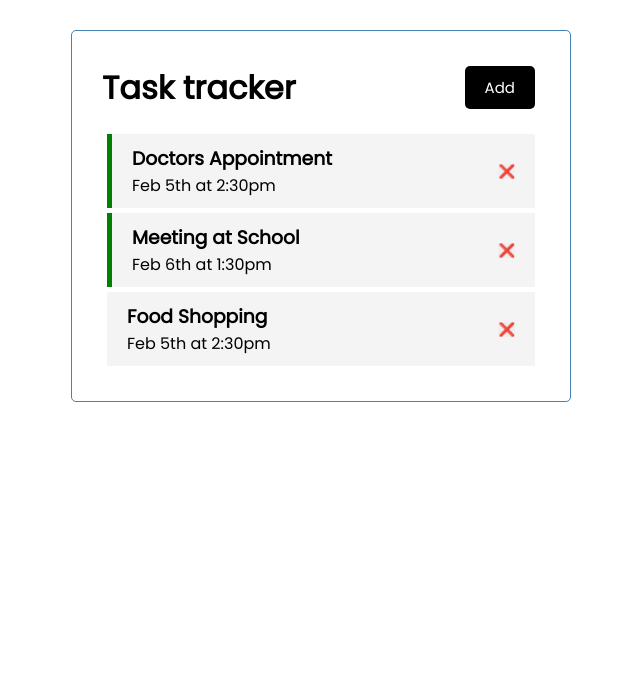
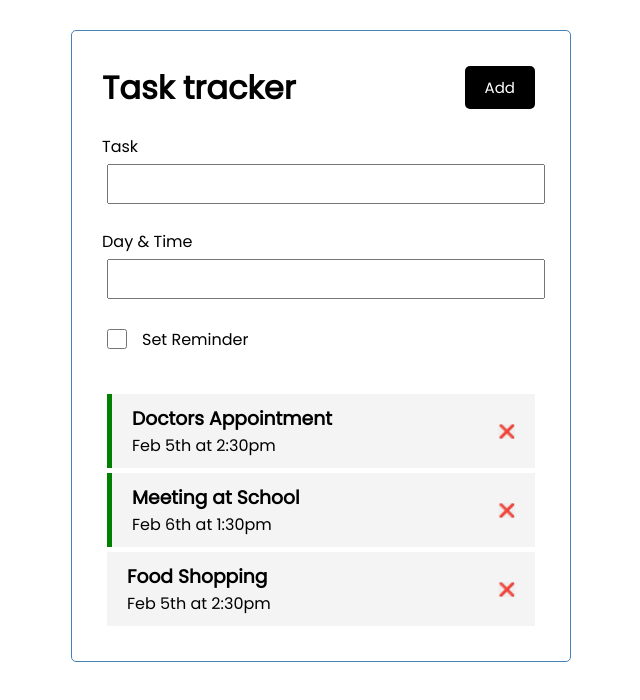
Before and after one commit to emilie-v11/vue-todolist, a Vue app: page / in a window 1280 px wide. Shown: the top 700 px of the page, without its empty margins (319-959 px from the left). Built offline with nearby package versions, Linux system fonts and the light colour scheme.

Commit message:
Add Form & function for addTask, delete

```diff
--- a/src/App.vue
+++ b/src/App.vue
@@ -1,36 +1,78 @@
 <script setup>
-import { reactive } from 'vue'
+import { ref } from 'vue'
 
-const tasks = reactive([
+let id = 0
+
+const newTask = ref({
+  text: '',
+  day: '',
+  reminder: false
+})
+
+const tasks = ref([
   {
-    id: 1,
+    id: id++,
     text: 'Doctors Appointment',
     day: 'Feb 5th at 2:30pm',
     reminder: true
   },
   {
-    id: 2,
+    id: id++,
     text: 'Meeting at School',
     day: 'Feb 6th at 1:30pm',
     reminder: true
   },
   {
-    id: 3,
+    id: id++,
     text: 'Food Shopping',
     day: 'Feb 5th at 2:30pm',
     reminder: false
   }
 ])
+
+function addTask() {
+  tasks.value.push({ ...newTask, id: id++ })
+}
+
+function deleteTask(removeTask) {
+  tasks.value = tasks.value.filter((task) => task !== removeTask)
+}
+
+const onSubmit = () => {
+  if (!newTask.value.text) {
+    alert('Please add a task')
+    return
+  }
+  addTask()
+  newTask.value.text = ''
+  newTask.value.day = ''
+  newTask.value.reminder = false
+}
 </script>
 
 <template>
   <div class="container">
     <header class="header">
       <h1>Task tracker</h1>
-      <button class="btn">Add</button>
+      <button class="btn" @click="addTask">Add</button>
     </header>
     <main>
-      <div
+      <form class="add-form" @submit.prevent="onSubmit">
+        <div class="form-control">
+          <label for="task">Task</label>
+          <input type="text" v-model="newTask.text" />
+        </div>
+        <div class="form-control">
+          <label for="day">Day & Time</label>
+          <input type="text" v-model="newTask.day" />
+        </div>
+        <div class="form-control form-control-check">
+          <label for="reminder">Set Reminder</label>
+          <input type="checkbox" v-model="newTask.reminder" />
+        </div>
+      </form>
+      <ul class="tasks">
+        <li
           class="task"
           v-for="task in tasks"
           :key="task.id"
@@ -40,8 +82,9 @@ const tasks = reactive([
             <h3>{{ task.text }}</h3>
             <p>{{ task.day }}</p>
           </div>
-        <button type="button" class="btn-delete">❌</button>
-      </div>
+          <button type="button" class="btn-delete" @click="deleteTask(task)">❌</button>
+        </li>
+      </ul>
     </main>
   </div>
 </template>
```
Lines whose indentation alone changed are shown as unchanged.
